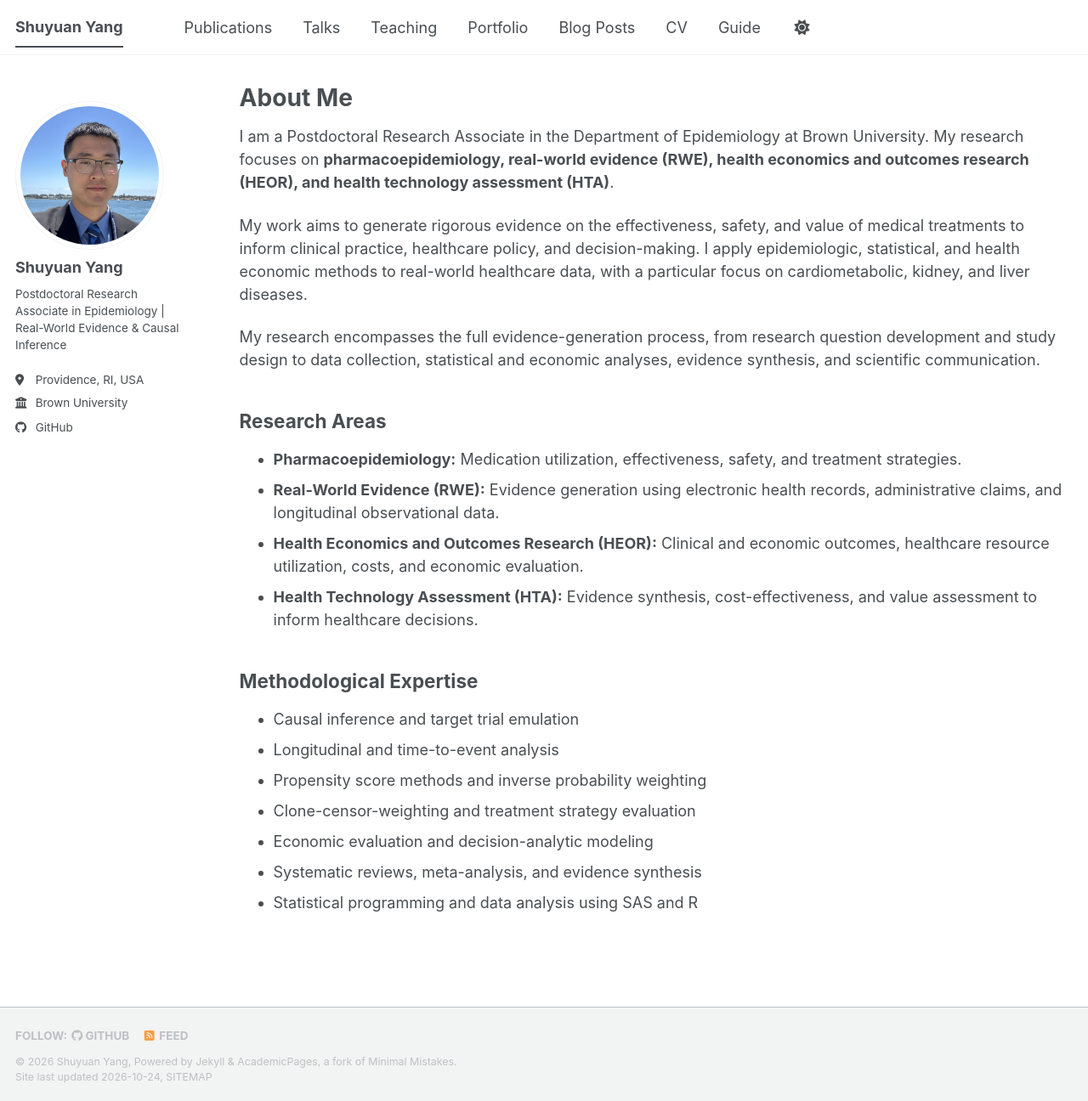
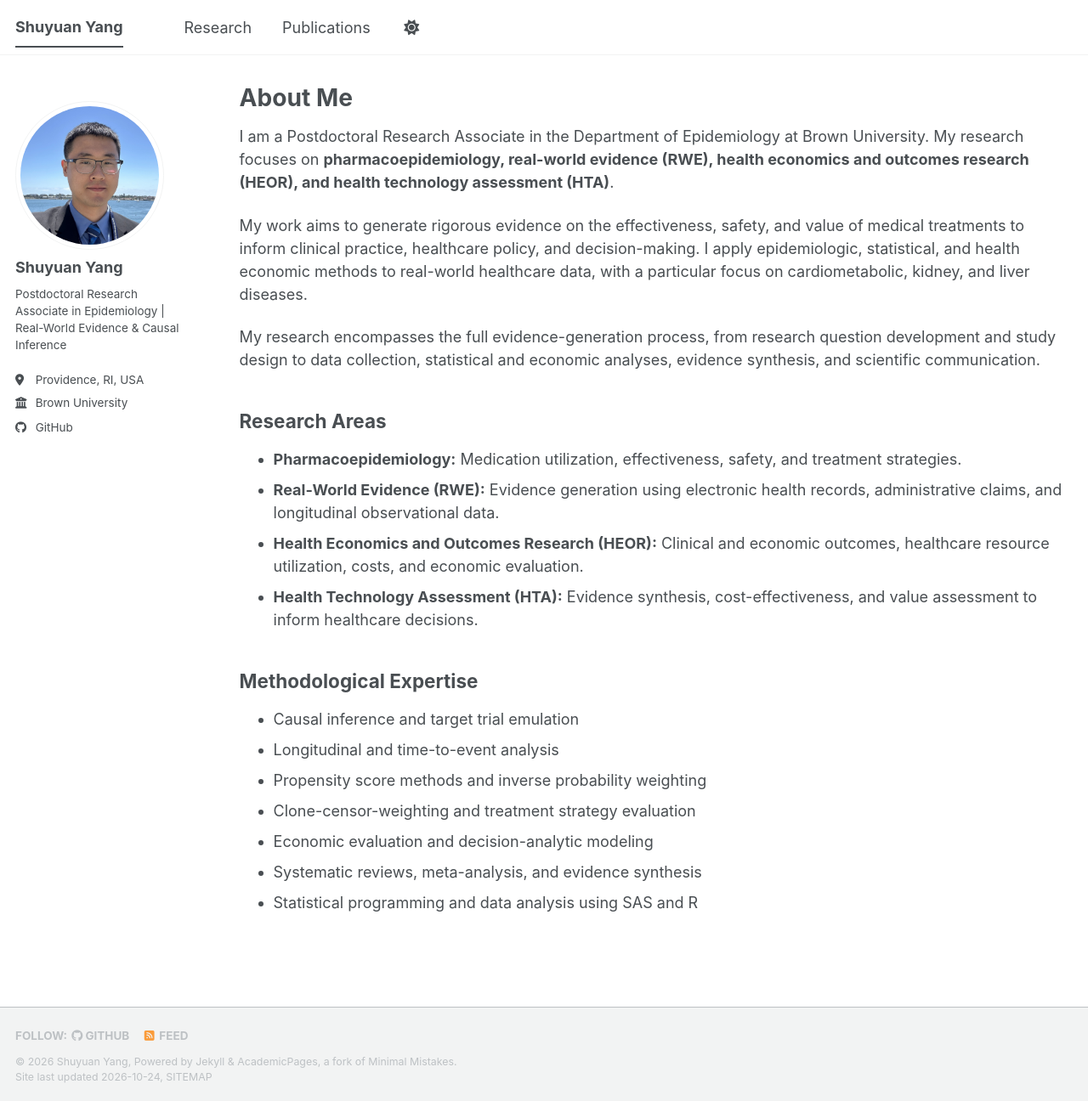
Before and after one commit to yang-shuyuan/yang-shuyuan.github.io, a Jekyll site: the page built from _pages/about.md, in a window 1280 px wide and 1296 px high. Shown: the whole window at 85% size. Built offline with Jekyll 4.4.1, drawn with Linux system fonts in a browser that asks for light colours; a style sheet for code colours, icons or effects is not loaded.

Commit message:
Update navigation.yml

```diff
--- a/_data/navigation.yml
+++ b/_data/navigation.yml
@@ -8,23 +8,8 @@
 #      Markdown formatted page while the second is generated using JSON.
 
 main:
+  - title: "Research"
+    url: /#research-areas
+
   - title: "Publications"
     url: /publications/
-
-  - title: "Talks"
-    url: /talks/
-
-  - title: "Teaching"
-    url: /teaching/
-
-  - title: "Portfolio"
-    url: /portfolio/
-
-  - title: "Blog Posts"
-    url: /year-archive/
-
-  - title: "CV"
-    url: /cv/
-
-  - title: "Guide"
-    url: /markdown/
```
